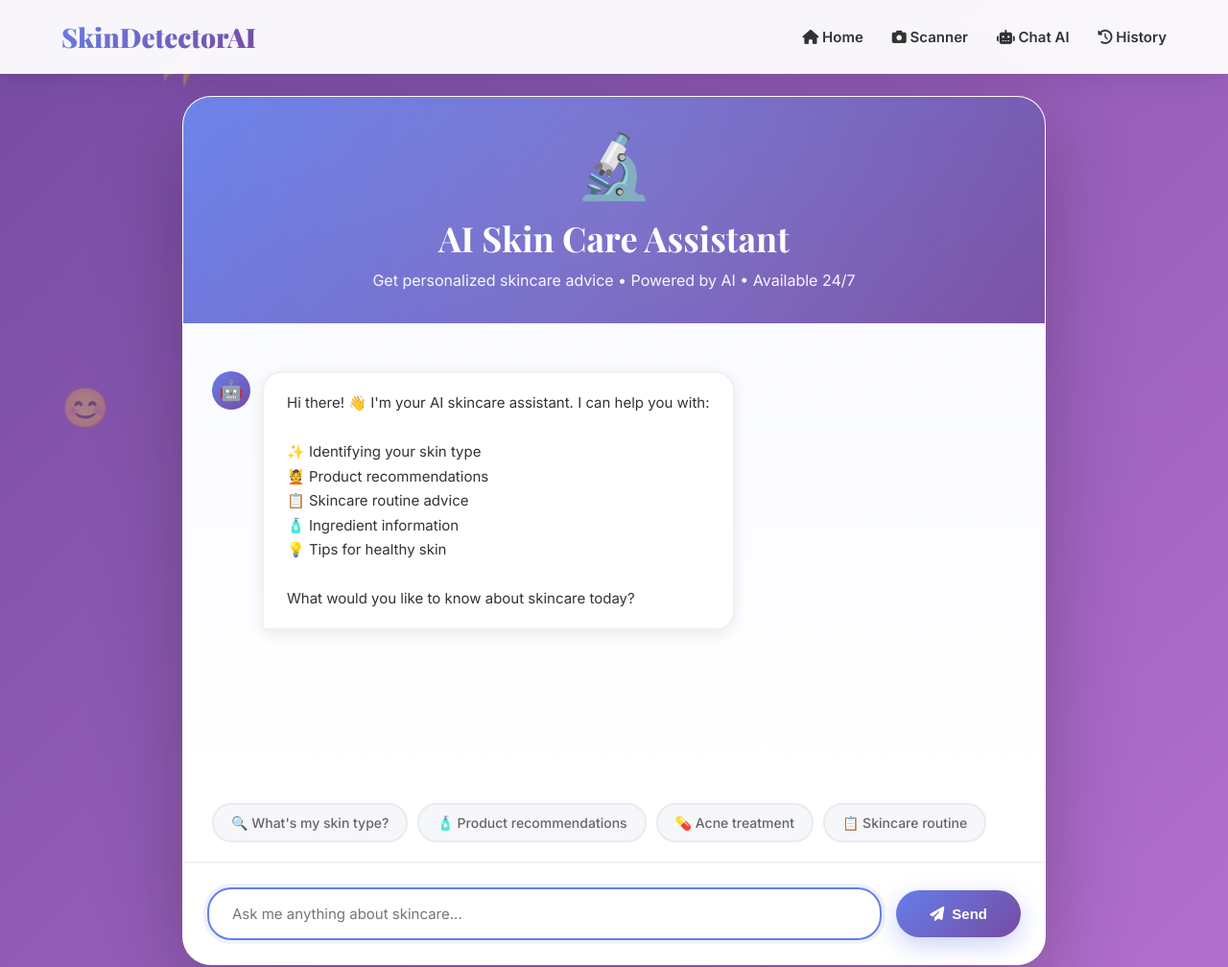
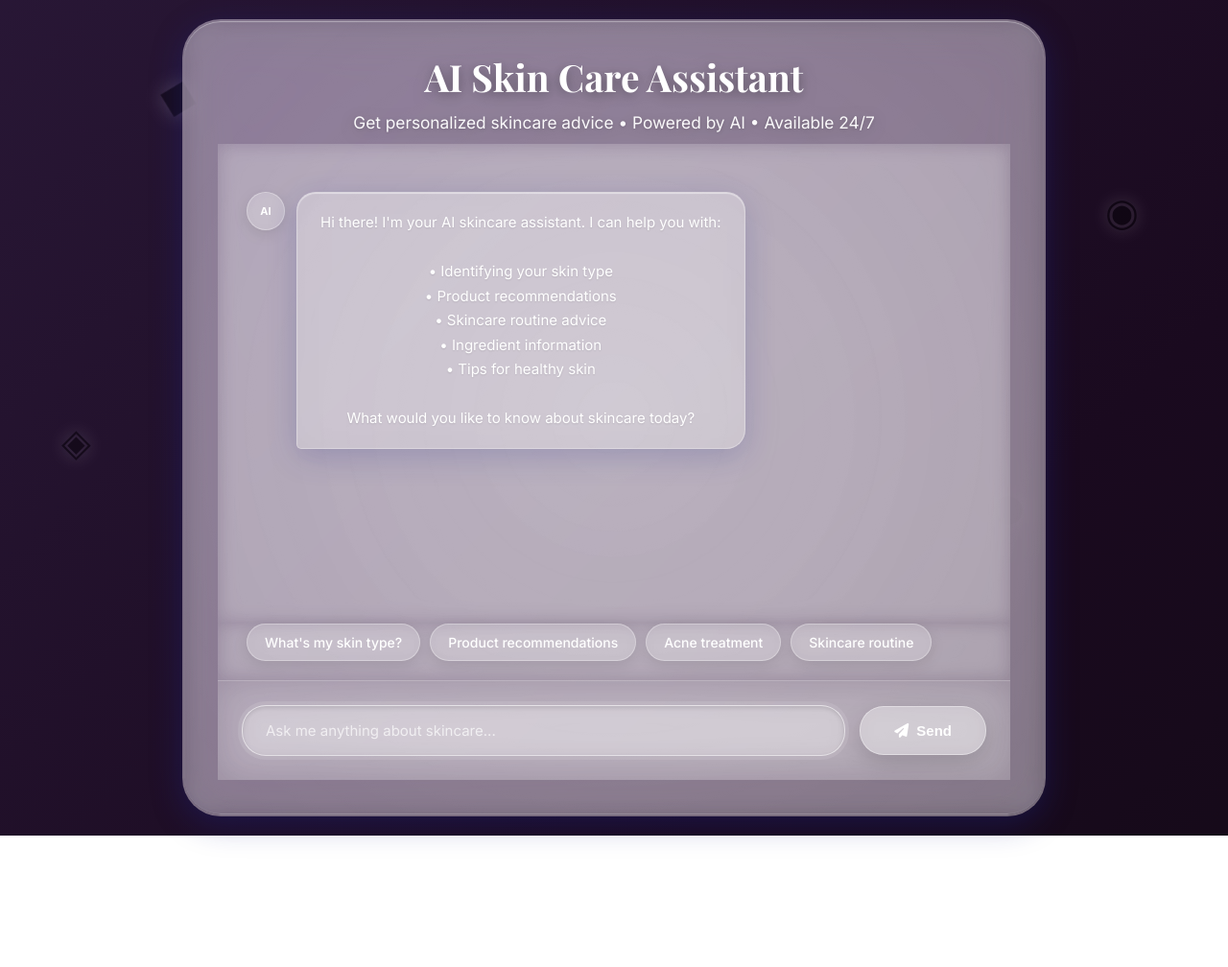
Before and after one commit to ericktamp/nyoba-ai, a plain HTML site: page index.html in a window 1280 px wide. Shown: the top 1008 px of the page at 96% size. After the commit the page ends 871 px from the top, so only its background shows below. Drawn offline with nearby package versions, Linux system fonts and the light colour scheme.

Commit message:
Update index.html

```diff
--- a/index.html
+++ b/index.html
@@ -38,12 +38,18 @@
                 overflow-x: hidden;
                 background: linear-gradient(
                     135deg,
-                    #667eea 0%,
-                    #764ba2 50%,
-                    #f093fb 100%
+                    #0a0a0a 0%,
+                    #1a0a1f 25%,
+                    #2d1b3d 50%,
+                    #1a0a1f 75%,
+                    #0a0a0a 100%
                 );
                 background-size: 400% 400%;
-                animation: gradientShift 20s ease infinite;
+                animation: gradientShift 15s ease infinite;
+                display: flex;
+                align-items: center;
+                justify-content: center;
+                padding: 20px;
             }
 
             @keyframes gradientShift {
@@ -56,69 +62,6 @@
                 100% {
                     background-position: 0% 50%;
                 }
-            }
-
-            /* NAVBAR */
-            .navbar {
-                position: fixed;
-                top: 0;
-                left: 0;
-                width: 100%;
-                padding: 20px 5%;
-                display: flex;
-                justify-content: space-between;
-                align-items: center;
-                z-index: 1000;
-                background: rgba(255, 255, 255, 0.95);
-                backdrop-filter: blur(20px);
-                box-shadow: 0 4px 30px rgba(0, 0, 0, 0.1);
-            }
-
-            .logo {
-                font-family: "Playfair Display", serif;
-                font-size: 28px;
-                font-weight: 900;
-                background: linear-gradient(
-                    135deg,
-                    var(--primary),
-                    var(--secondary)
-                );
-                -webkit-background-clip: text;
-                -webkit-text-fill-color: transparent;
-            }
-
-            .nav-links {
-                display: flex;
-                gap: 30px;
-                align-items: center;
-            }
-
-            .nav-links a {
-                color: #333;
-                text-decoration: none;
-                font-weight: 600;
-                font-size: 15px;
-                transition: all 0.3s;
-                position: relative;
-            }
-
-            .nav-links a::after {
-                content: "";
-                position: absolute;
-                bottom: -5px;
-                left: 0;
-                width: 0;
-                height: 3px;
-                background: var(--primary);
-                transition: width 0.3s;
-            }
-
-            .nav-links a:hover {
-                color: var(--primary);
-            }
-
-            .nav-links a:hover::after {
-                width: 100%;
             }
 
             /* FLOATING PARTICLES */
@@ -134,7 +77,8 @@
                 position: absolute;
                 font-size: 40px;
                 animation: float 25s infinite ease-in-out;
-                opacity: 0.3;
+                opacity: 0.4;
+                filter: drop-shadow(0 0 10px rgba(255, 255, 255, 0.5));
             }
 
             .particle:nth-child(1) {
@@ -162,6 +106,11 @@
                 left: 5%;
                 animation-delay: 12s;
             }
+            .particle:nth-child(6) {
+                top: 20%;
+                left: 90%;
+                animation-delay: 15s;
+            }
 
             @keyframes float {
                 0%,
@@ -179,28 +128,51 @@
                 }
             }
 
-            /* MAIN CONTAINER */
-            .container {
-                display: flex;
-                justify-content: center;
-                align-items: center;
-                min-height: 100vh;
-                padding: 100px 20px 20px;
-                position: relative;
-                z-index: 1;
-            }
-
-            /* CHAT CARD */
+            /* LIQUID GLASS CHAT CARD */
             .chat-card {
                 width: 100%;
                 max-width: 900px;
-                background: rgba(255, 255, 255, 0.98);
-                border-radius: 30px;
-                box-shadow: 0 30px 90px rgba(0, 0, 0, 0.25);
+                background: rgba(255, 255, 255, 0.15);
+                backdrop-filter: blur(30px) saturate(180%);
+                -webkit-backdrop-filter: blur(30px) saturate(180%);
+                border-radius: 40px;
+                border: 2px solid rgba(255, 255, 255, 0.3);
+                box-shadow:
+                    0 8px 32px 0 rgba(31, 38, 135, 0.37),
+                    inset 0 1px 1px rgba(255, 255, 255, 0.4),
+                    inset 0 -1px 1px rgba(255, 255, 255, 0.1);
                 overflow: hidden;
-                backdrop-filter: blur(20px);
-                border: 1px solid rgba(255, 255, 255, 0.5);
+                position: relative;
+                z-index: 1;
                 animation: slideUp 0.8s ease-out;
+            }
+
+            /* Liquid glass shine effect */
+            .chat-card::before {
+                content: "";
+                position: absolute;
+                top: 0;
+                left: -100%;
+                width: 100%;
+                height: 100%;
+                background: linear-gradient(
+                    90deg,
+                    transparent,
+                    rgba(255, 255, 255, 0.3),
+                    transparent
+                );
+                animation: shine 3s infinite;
+                z-index: 1;
+                pointer-events: none;
+            }
+
+            @keyframes shine {
+                0% {
+                    left: -100%;
+                }
+                50%, 100% {
+                    left: 100%;
+                }
             }
 
             @keyframes slideUp {
@@ -216,16 +188,14 @@
 
             /* CHAT HEADER */
             .chat-header {
-                background: linear-gradient(
-                    135deg,
-                    var(--primary),
-                    var(--secondary)
-                );
+                background: rgba(255, 255, 255, 0.2);
+                backdrop-filter: blur(10px);
                 color: white;
                 padding: 35px;
                 text-align: center;
                 position: relative;
                 overflow: hidden;
+                border-bottom: 1px solid rgba(255, 255, 255, 0.2);
             }
 
             .chat-header::before {
@@ -237,7 +207,7 @@
                 height: 200%;
                 background: radial-gradient(
                     circle,
-                    rgba(255, 255, 255, 0.1) 0%,
+                    rgba(255, 255, 255, 0.15) 0%,
                     transparent 70%
                 );
                 animation: ripple 15s infinite;
@@ -259,6 +229,7 @@
                 margin-bottom: 10px;
                 position: relative;
                 z-index: 1;
+                text-shadow: 0 2px 10px rgba(0, 0, 0, 0.2);
             }
 
             .chat-header p {
@@ -266,12 +237,14 @@
                 opacity: 0.95;
                 position: relative;
                 z-index: 1;
+                text-shadow: 0 1px 5px rgba(0, 0, 0, 0.2);
             }
 
             .chat-header .icon {
                 font-size: 60px;
                 margin-bottom: 15px;
                 animation: pulse 2s ease-in-out infinite;
+                filter: drop-shadow(0 4px 8px rgba(0, 0, 0, 0.2));
             }
 
             @keyframes pulse {
@@ -289,8 +262,11 @@
                 height: 500px;
                 overflow-y: auto;
                 padding: 30px;
-                background: linear-gradient(to bottom, #fafbff, #ffffff);
+                background: rgba(255, 255, 255, 0.08);
+                backdrop-filter: blur(10px);
                 scroll-behavior: smooth;
+                position: relative;
+                z-index: 2;
             }
 
             .chat-messages::-webkit-scrollbar {
@@ -298,17 +274,17 @@
             }
 
             .chat-messages::-webkit-scrollbar-track {
-                background: #f1f1f1;
+                background: rgba(255, 255, 255, 0.1);
                 border-radius: 10px;
             }
 
             .chat-messages::-webkit-scrollbar-thumb {
-                background: var(--primary);
+                background: rgba(255, 255, 255, 0.3);
                 border-radius: 10px;
             }
 
             .chat-messages::-webkit-scrollbar-thumb:hover {
-                background: var(--secondary);
+                background: rgba(255, 255, 255, 0.5);
             }
 
             /* MESSAGES */
@@ -341,21 +317,13 @@
                 display: flex;
                 align-items: center;
                 justify-content: center;
-                font-size: 20px;
+                font-size: 11px;
+                font-weight: 700;
                 flex-shrink: 0;
-            }
-
-            .message.bot .message-avatar {
-                background: linear-gradient(
-                    135deg,
-                    var(--primary),
-                    var(--secondary)
-                );
-                color: white;
-            }
-
-            .message.user .message-avatar {
-                background: linear-gradient(135deg, #f093fb, #764ba2);
+                background: rgba(255, 255, 255, 0.2);
+                backdrop-filter: blur(10px);
+                border: 1px solid rgba(255, 255, 255, 0.3);
+                box-shadow: 0 4px 15px rgba(0, 0, 0, 0.1);
                 color: white;
             }
 
@@ -365,25 +333,26 @@
                 border-radius: 20px;
                 line-height: 1.7;
                 font-size: 15px;
-                box-shadow: 0 4px 15px rgba(0, 0, 0, 0.08);
                 word-wrap: break-word;
+                background: rgba(255, 255, 255, 0.25);
+                backdrop-filter: blur(20px);
+                border: 1px solid rgba(255, 255, 255, 0.3);
+                box-shadow:
+                    0 8px 32px 0 rgba(31, 38, 135, 0.2),
+                    inset 0 1px 1px rgba(255, 255, 255, 0.5);
             }
 
             .message.bot .message-content {
-                background: white;
-                border: 2px solid #f0f0f0;
                 border-radius: 20px 20px 20px 5px;
-                color: #333;
+                color: white;
+                text-shadow: 0 1px 2px rgba(0, 0, 0, 0.1);
             }
 
             .message.user .message-content {
-                background: linear-gradient(
-                    135deg,
-                    var(--primary),
-                    var(--secondary)
-                );
+                border-radius: 20px 20px 5px 20px;
                 color: white;
-                border-radius: 20px 20px 5px 20px;
+                background: rgba(255, 255, 255, 0.3);
+                text-shadow: 0 1px 2px rgba(0, 0, 0, 0.1);
             }
 
             /* TYPING INDICATOR */
@@ -397,8 +366,9 @@
                 width: 10px;
                 height: 10px;
                 border-radius: 50%;
-                background: var(--primary);
+                background: white;
                 animation: typing 1.4s infinite;
+                box-shadow: 0 2px 5px rgba(0, 0, 0, 0.2);
             }
 
             .typing-indicator span:nth-child(2) {
@@ -425,44 +395,55 @@
             /* CHAT INPUT */
             .chat-input-wrapper {
                 padding: 25px;
-                background: white;
-                border-top: 2px solid #f0f0f0;
+                background: rgba(255, 255, 255, 0.15);
+                backdrop-filter: blur(20px);
+                border-top: 1px solid rgba(255, 255, 255, 0.2);
                 display: flex;
                 gap: 15px;
                 align-items: center;
+                position: relative;
+                z-index: 2;
             }
 
             .chat-input-wrapper input {
                 flex: 1;
                 padding: 16px 24px;
-                border: 2px solid #e8ecef;
+                border: 1px solid rgba(255, 255, 255, 0.3);
+                background: rgba(255, 255, 255, 0.2);
+                backdrop-filter: blur(10px);
                 border-radius: 25px;
                 font-size: 15px;
                 font-family: "Inter", sans-serif;
                 transition: all 0.3s;
+                color: white;
+                box-shadow: inset 0 2px 4px rgba(0, 0, 0, 0.1);
+            }
+
+            .chat-input-wrapper input::placeholder {
+                color: rgba(255, 255, 255, 0.7);
             }
 
             .chat-input-wrapper input:focus {
                 outline: none;
-                border-color: var(--primary);
-                box-shadow: 0 0 0 4px rgba(102, 126, 234, 0.1);
+                border-color: rgba(255, 255, 255, 0.5);
+                background: rgba(255, 255, 255, 0.25);
+                box-shadow:
+                    0 0 0 4px rgba(255, 255, 255, 0.1),
+                    inset 0 2px 4px rgba(0, 0, 0, 0.1);
             }
 
             .chat-input-wrapper button {
                 padding: 16px 35px;
-                background: linear-gradient(
-                    135deg,
-                    var(--primary),
-                    var(--secondary)
-                );
+                background: rgba(255, 255, 255, 0.3);
+                backdrop-filter: blur(10px);
                 color: white;
-                border: none;
+                border: 1px solid rgba(255, 255, 255, 0.4);
                 border-radius: 25px;
                 cursor: pointer;
                 font-size: 15px;
                 font-weight: 700;
                 transition: all 0.3s;
-                box-shadow: 0 8px 25px rgba(102, 126, 234, 0.35);
+                box-shadow: 0 8px 25px rgba(0, 0, 0, 0.15);
                 display: flex;
                 align-items: center;
                 gap: 8px;
@@ -470,7 +451,8 @@
 
             .chat-input-wrapper button:hover {
                 transform: translateY(-3px);
-                box-shadow: 0 12px 35px rgba(102, 126, 234, 0.5);
+                background: rgba(255, 255, 255, 0.4);
+                box-shadow: 0 12px 35px rgba(0, 0, 0, 0.2);
             }
 
             .chat-input-wrapper button:active {
@@ -483,49 +465,41 @@
                 display: flex;
                 gap: 10px;
                 flex-wrap: wrap;
-                background: white;
+                background: rgba(255, 255, 255, 0.08);
+                backdrop-filter: blur(10px);
+                position: relative;
+                z-index: 2;
             }
 
             .suggestion-chip {
                 padding: 10px 18px;
-                background: #f5f7fa;
-                border: 2px solid #e8ecef;
+                background: rgba(255, 255, 255, 0.2);
+                backdrop-filter: blur(10px);
+                border: 1px solid rgba(255, 255, 255, 0.3);
                 border-radius: 20px;
                 cursor: pointer;
                 font-size: 14px;
-                color: #666;
+                color: white;
                 transition: all 0.3s;
                 font-weight: 500;
+                box-shadow: 0 4px 15px rgba(0, 0, 0, 0.1);
             }
 
             .suggestion-chip:hover {
-                background: var(--primary);
-                color: white;
-                border-color: var(--primary);
+                background: rgba(255, 255, 255, 0.35);
+                border-color: rgba(255, 255, 255, 0.5);
                 transform: translateY(-2px);
-                box-shadow: 0 4px 12px rgba(102, 126, 234, 0.3);
+                box-shadow: 0 6px 20px rgba(0, 0, 0, 0.15);
             }
 
             /* RESPONSIVE */
             @media (max-width: 768px) {
-                .navbar {
-                    padding: 15px 4%;
+                body {
+                    padding: 10px;
                 }
 
-                .logo {
-                    font-size: 22px;
-                }
-
-                .nav-links {
-                    gap: 15px;
-                }
-
-                .nav-links a {
-                    font-size: 13px;
-                }
-
-                .container {
-                    padding: 90px 10px 10px;
+                .chat-card {
+                    border-radius: 30px;
                 }
 
                 .chat-header h1 {
@@ -564,29 +538,17 @@
     </head>
     <body>
         <div class="particles">
-            <div class="particle">✨</div>
-            <div class="particle">💆</div>
-            <div class="particle">🧴</div>
-            <div class="particle">🌟</div>
-            <div class="particle">😊</div>
+            <div class="particle">◆</div>
+            <div class="particle">●</div>
+            <div class="particle">◇</div>
+            <div class="particle">○</div>
+            <div class="particle">◈</div>
+            <div class="particle">◉</div>
         </div>
 
-        <nav class="navbar">
-            <div class="logo">
-                SkinDetector<span style="color: var(--secondary)">AI</span>
-            </div>
-            <div class="nav-links">
-                <a href="#"><i class="fas fa-home"></i> Home</a>
-                <a href="#"><i class="fas fa-camera"></i> Scanner</a>
-                <a href="#"><i class="fas fa-robot"></i> Chat AI</a>
-                <a href="#"><i class="fas fa-history"></i> History</a>
-            </div>
-        </nav>
-
-        <div class="container">
         <div class="chat-card">
             <div class="chat-header">
-                    <div class="icon">🔬</div>
+                <div class="icon"Dermabot</div>
                 <h1>AI Skin Care Assistant</h1>
                 <p>
                     Get personalized skincare advice • Powered by AI •
@@ -596,16 +558,16 @@
 
             <div class="chat-messages" id="chatMessages">
                 <div class="message bot">
-                        <div class="message-avatar">🤖</div>
+                    <div class="message-avatar">AI</div>
                     <div class="message-content">
-                            Hi there! 👋 I'm your AI skincare assistant. I can
+                        Hi there! I'm your AI skincare assistant. I can
                         help you with:
                         <br /><br />
-                            ✨ Identifying your skin type<br />
-                            💆 Product recommendations<br />
-                            📋 Skincare routine advice<br />
-                            🧴 Ingredient information<br />
-                            💡 Tips for healthy skin<br />
+                        • Identifying your skin type<br />
+                        • Product recommendations<br />
+                        • Skincare routine advice<br />
+                        • Ingredient information<br />
+                        • Tips for healthy skin<br />
                         <br />
                         What would you like to know about skincare today?
                     </div>
@@ -617,7 +579,7 @@
                     class="suggestion-chip"
                     onclick="sendQuickMessage('What is my skin type?')"
                 >
-                        🔍 What's my skin type?
+                    What's my skin type?
                 </div>
                 <div
                     class="suggestion-chip"
@@ -625,19 +587,19 @@
                         sendQuickMessage('Recommend products for oily skin')
                     "
                 >
-                        🧴 Product recommendations
+                    Product recommendations
                 </div>
                 <div
                     class="suggestion-chip"
                     onclick="sendQuickMessage('How to treat acne?')"
                 >
-                        💊 Acne treatment
+                    Acne treatment
                 </div>
                 <div
                     class="suggestion-chip"
                     onclick="sendQuickMessage('Best skincare routine')"
                 >
-                        📋 Skincare routine
+                    Skincare routine
                 </div>
             </div>
 
@@ -652,7 +614,6 @@
                 </button>
             </div>
         </div>
-        </div>
 
         <script>
             // N8N WEBHOOK URL
@@ -665,7 +626,7 @@
                 const messageDiv = document.createElement("div");
                 messageDiv.className = `message ${type}`;
 
-                const avatar = type === "bot" ? "🤖" : "👤";
+                const avatar = type === "bot" ? "AI" : "You";
 
                 messageDiv.innerHTML = `
                 <div class="message-avatar">${avatar}</div>
@@ -683,7 +644,7 @@
                 typingDiv.className = "message bot";
                 typingDiv.id = "typing-indicator";
                 typingDiv.innerHTML = `
-                <div class="message-avatar">🤖</div>
+                <div class="message-avatar">AI</div>
                 <div class="message-content">
                     <div class="typing-indicator">
                         <span></span><span></span><span></span>
@@ -760,7 +721,7 @@
 
                     // Show error message
                     addMessage(
-                        "Sorry, I'm having trouble connecting right now. Please try again in a moment. 🔄",
+                        "Sorry, I'm having trouble connecting right now. Please try again in a moment.",
                         "bot",
                     );
                     console.error("Error:", error);
```
Lines whose indentation alone changed are shown as unchanged.
